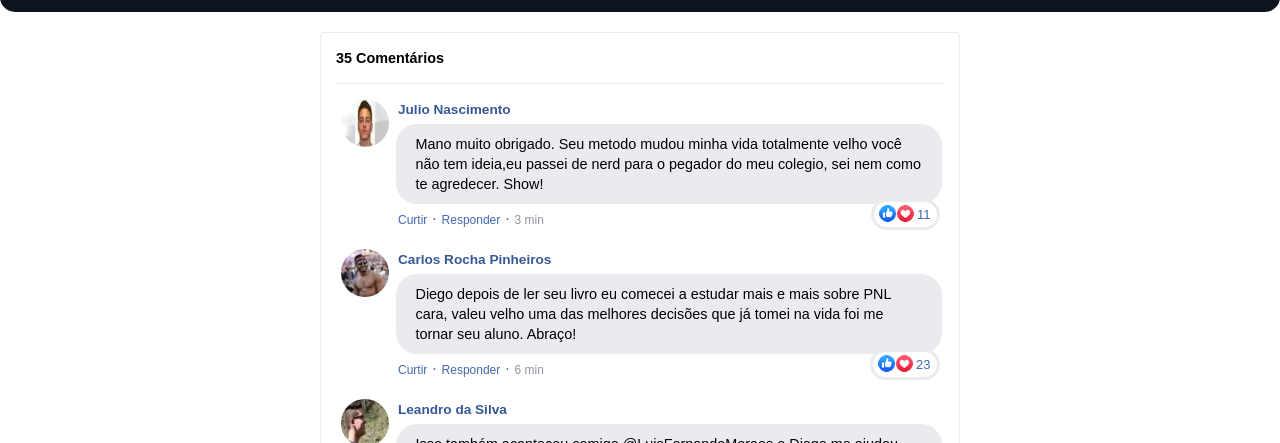
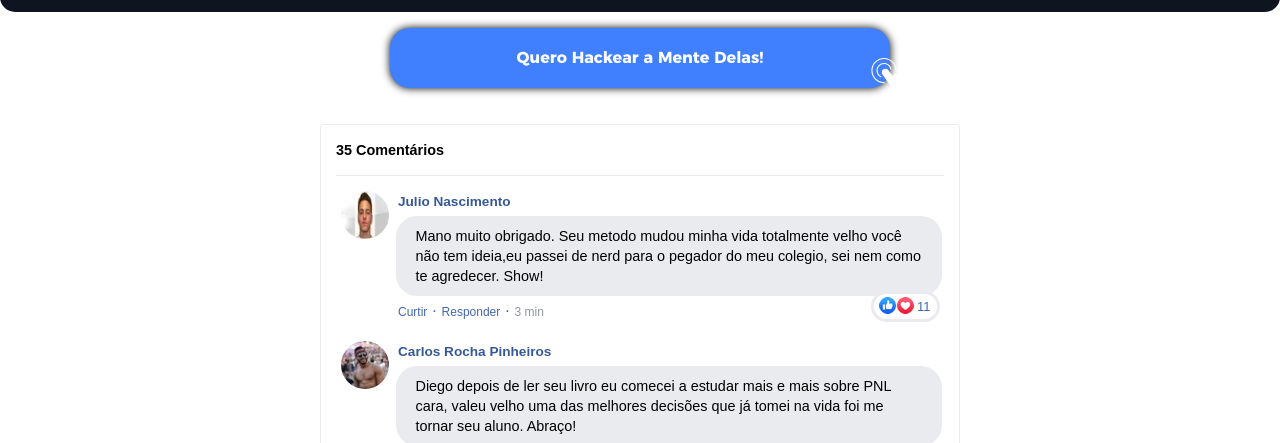
Before and after one commit to dominacion/seducaosubliminar.space, a plain HTML site: page index.html in a window 1280 px wide. Shown: the part 657-1100 px from the top of the page. Drawn offline with Linux system fonts and the light colour scheme; a script that the page names is missing.

Commit message:
Update index.html

```diff
--- a/index.html
+++ b/index.html
@@ -55,7 +55,8 @@ src="https://www.facebook.com/tr?id=876126040410255&ev=PageView&noscript=1"
 
     </div></div>
 
-
+<div class="div-block-5"><a href="https://buy.stripe.com/3cs5kn49d4kZdxefZB" class="button w-button">Quero Hackear a Mente Delas!</a> <img class="click" src="click.svg" onclick="window.open('https://buy.stripe.com/3cs5kn49d4kZdxefZB', '_blank')">
+</div>
 <section class="comments py-4">
       <div class="container">
         <div class="row justify-content-center">
```
